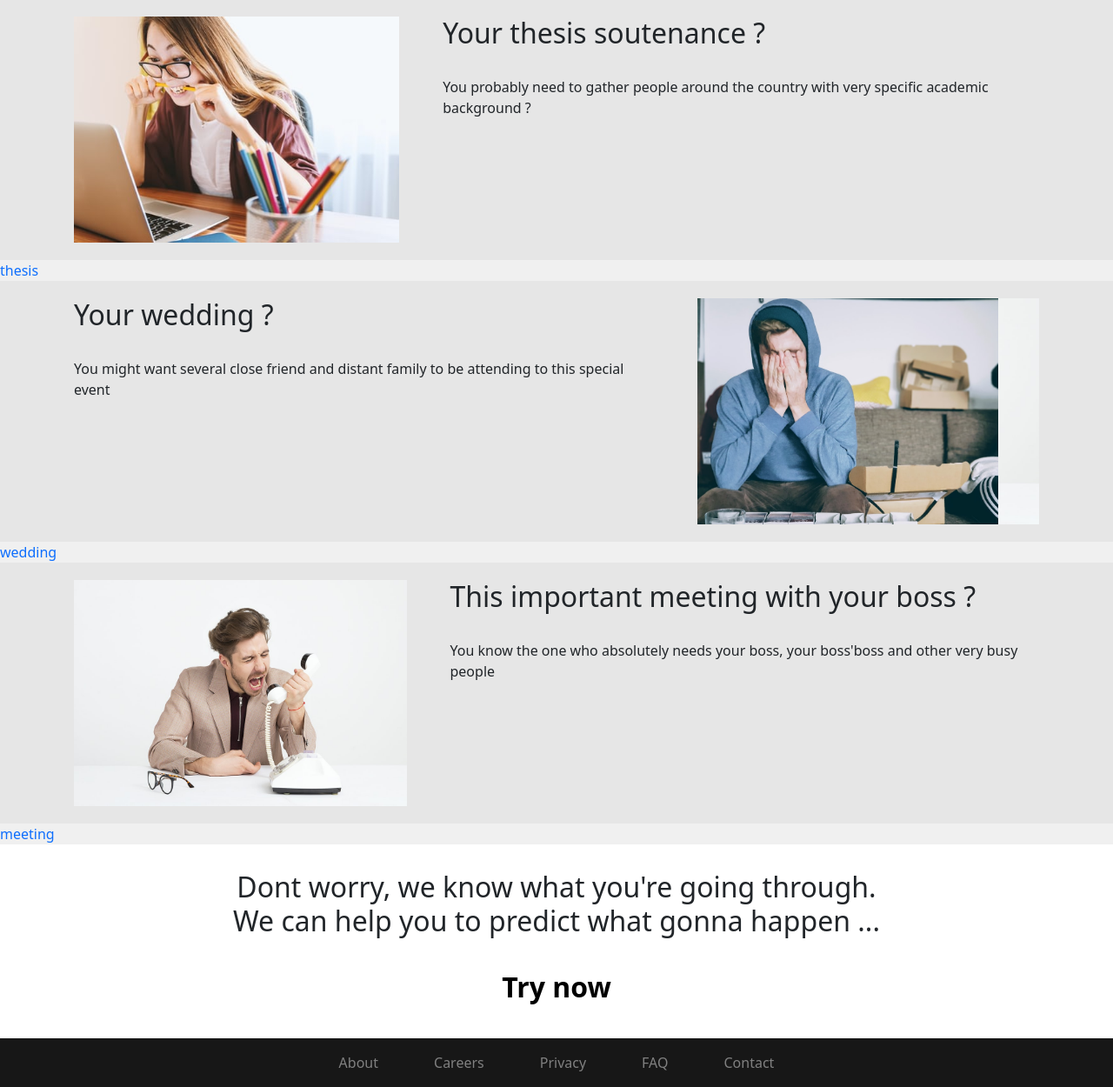
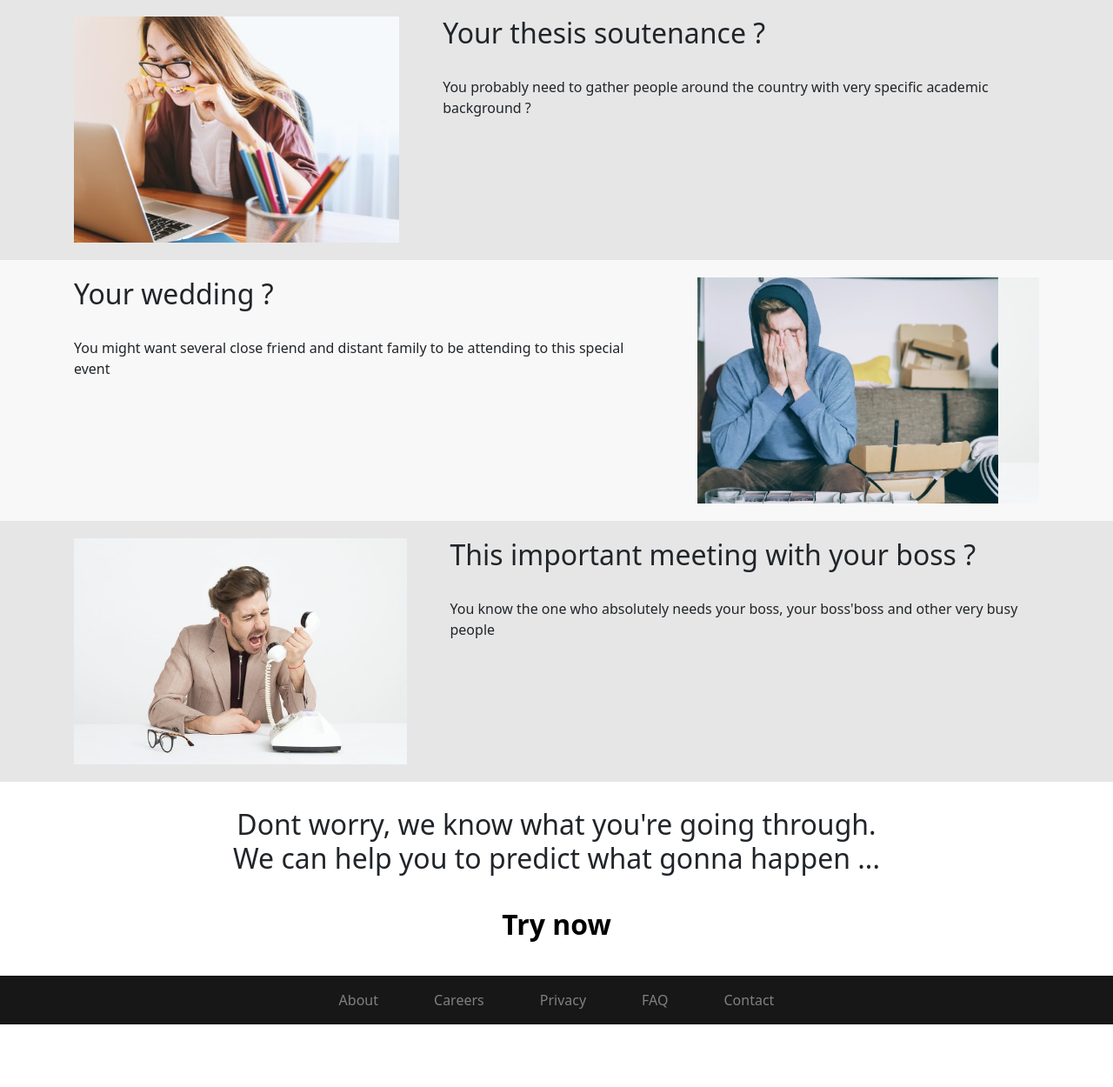
Before and after one commit to hbiom/cursed_doodles, a Rails app: page / in a window 1280 px wide. Shown: the part 900-2150 px from the top of the page at 87% size. After the commit the page ends 2078 px from the top, so only its background shows below. Run offline with Rails 7, Linux system fonts and the light colour scheme; data comes from the database, SQL or seed files in the repository; style sheets or scripts are compiled from the project's sources; some libraries are stand-ins or nearby versions.

Commit message:
links removed

```diff
--- a/app/views/pages/home.html.erb
+++ b/app/views/pages/home.html.erb
@@ -38,7 +38,6 @@
       </div>
     </div>
   </div>
-  <%= link_to "thesis", event_path(@thesis.id) %>
 
   <div class="sub">
     <div class="container">
@@ -60,7 +59,6 @@
       </div>
     </div>
   </div>
-  <%= link_to "wedding", event_path(@wedding.id) %>
 
   <div class="sub">
     <div class="container">
@@ -81,8 +79,6 @@
       </div>
     </div>
   </div>
-  <%= link_to "meeting", event_path(@meeting.id) %>
-
     <div class="text-intro">
       <h2> Dont worry, we know what you're going through. <br>
     We can help you to predict what gonna happen ...
```
